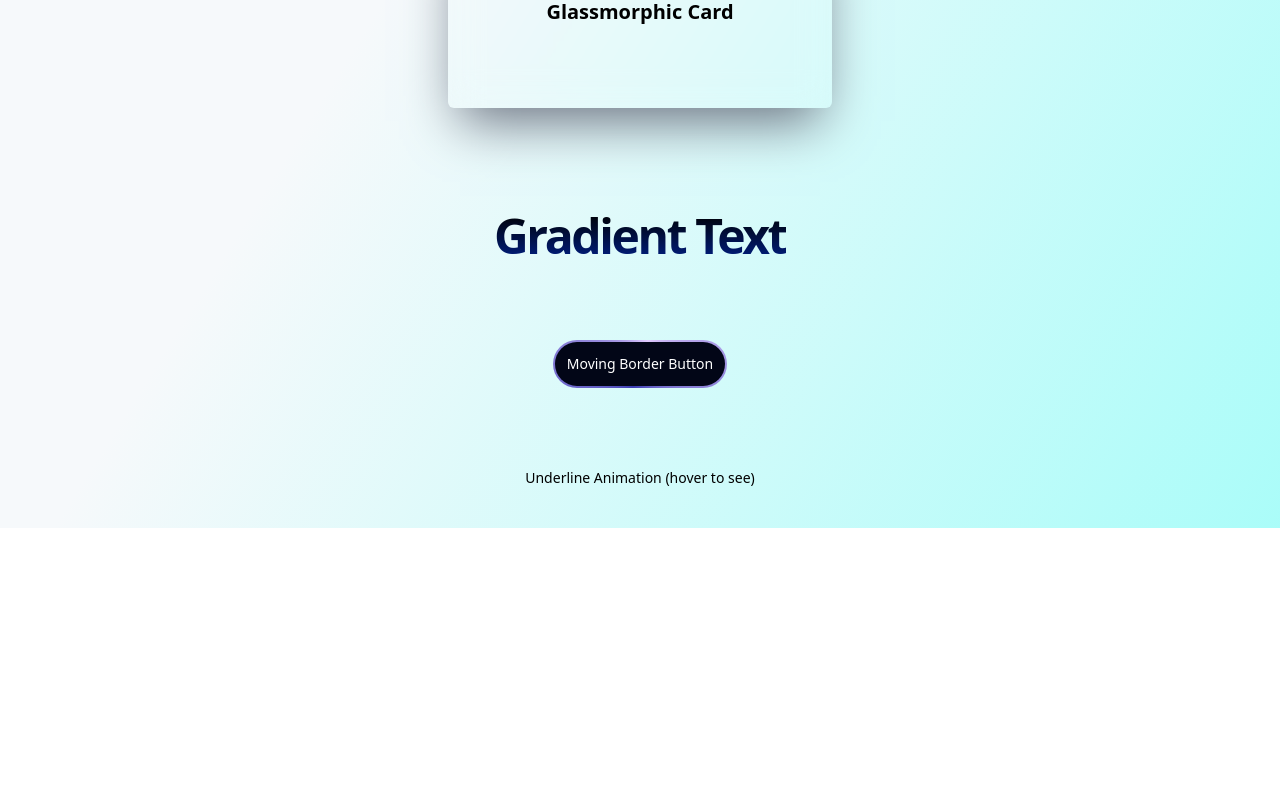
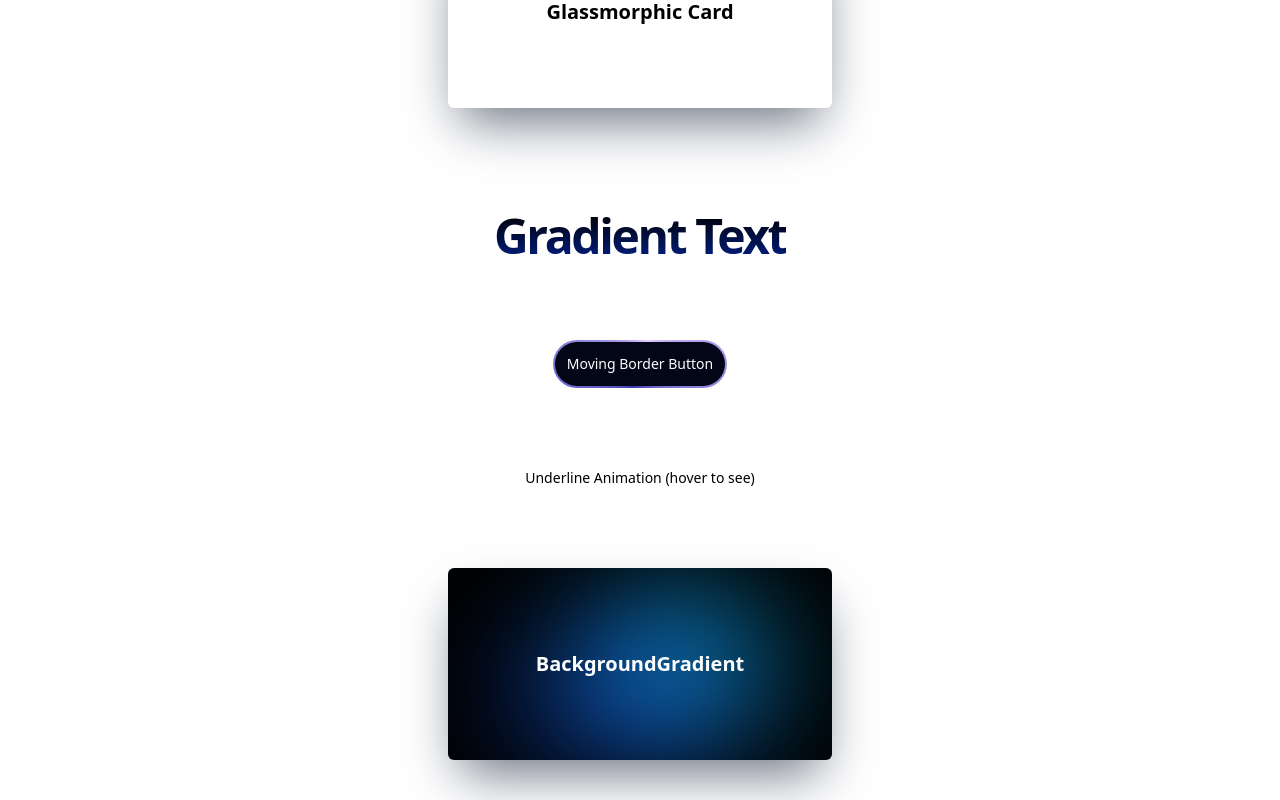
Before and after one commit to ankitku3101/Personal-UI-Library, a Next.js app: page / in a window 1280 px wide. Shown: the part 540-1340 px from the top of the page. Before the commit the page ends 1068 px from the top, so only its background shows below. Built offline with nearby package versions, Linux system fonts and the light colour scheme.

Commit message:
Added: BackgroundGradient component

```diff
--- a/app/page.tsx
+++ b/app/page.tsx
@@ -1,3 +1,4 @@
+import BackgroundGradient from "@/components/BackgroundGradient";
 import GitHubButton from "@/components/GitHubButton";
 import GlassmorphicCard from "@/components/GlassmorphicCard";
 import GradientText from "@/components/GradientText";
@@ -5,10 +6,9 @@ import MovingBorderButton from "@/components/MovingBorderButton";
 import StickyHeader from "@/components/StickyHeader";
 import UnderlineAnimation from "@/components/UnderlineAnimation";
 
-
 export default function Home() {
   return (
-    <div className="min-h-screen bg-custom-gradient">
+    <div className="min-h-screen">
       <div className="container text-center py-14">
         <h1 className="text-3xl md:text-5xl font-bold tracking-tighter">
           Just-Another-<span className="text-[#1E6AE1]">UI</span>-Library
@@ -32,6 +32,21 @@ export default function Home() {
         <div className="flex items-center justify-center py-10">
           <UnderlineAnimation />
         </div>
+        <div className="flex items-center justify-center py-10">
+          <div className="relative h-32 md:h-48 w-72 md:w-96 p-6 text-sm md:text-xl font-semibold flex items-center justify-center bg-black rounded-md shadow-gray-500 shadow-2xl overflow-hidden">
+            {/* Background Gradient component as the background */}
+            <BackgroundGradient
+              color1="#06fff0"
+              color2="#1700cd"
+              id={5}
+              position="bottom left"
+              className="absolute inset-0 w-full h-full z-0"
+            />
+            <div className="relative z-10 text-white">
+              BackgroundGradient
+            </div>
+          </div>
+        </div>
       </div>
     </div>
   );
--- /dev/null
+++ b/components/BackgroundGradient.tsx
@@ -0,0 +1,65 @@
+import React from 'react';
+
+interface BackgroundGradientProps {
+  color1: string;
+  color2: string;
+  position: 'top' | 'bottom' | 'left' | 'right' | 'top right' | 'top left' | 'bottom right' | 'bottom left';
+  id: number;
+  className?: string;
+}
+
+// Array of 10 unique clipPath patterns for different gradient shapes
+const clipPathPatterns = [
+  'polygon(90% 10%, 100% 30%, 85% 50%, 100% 70%, 80% 90%, 60% 85%, 50% 75%, 40% 90%, 20% 75%, 10% 50%)',
+  'polygon(50% 0%, 100% 38%, 80% 100%, 0% 50%)',
+  'polygon(20% 10%, 80% 0%, 100% 90%, 10% 100%)',
+  'polygon(10% 0%, 100% 20%, 80% 80%, 0% 70%)',
+  'polygon(30% 10%, 90% 30%, 70% 90%, 20% 60%)',
+  'polygon(60% 10%, 90% 50%, 60% 100%, 10% 70%)',
+  'polygon(90% 20%, 70% 40%, 100% 90%, 50% 60%)',
+  'polygon(70% 10%, 90% 50%, 50% 100%, 10% 70%)',
+  'polygon(30% 20%, 80% 30%, 60% 100%, 20% 80%)',
+  'polygon(10% 10%, 90% 30%, 100% 90%, 20% 70%)',
+];
+
+const BackgroundGradient: React.FC<BackgroundGradientProps> = ({
+  color1,
+  color2,
+  position,
+  id,
+  className,
+}) => {
+  const selectedClipPath = clipPathPatterns[id % clipPathPatterns.length];
+
+  const getPositionStyles = () => {
+    const positionStyles: Record<string, React.CSSProperties> = {
+      'top left': { top: 0, left: 0, transform: 'none' },
+      'top right': { top: 0, right: 0, transform: 'none' },
+      'bottom left': { bottom: 0, left: 0, transform: 'none' },
+      'bottom right': { bottom: 0, right: 0, transform: 'none' },
+      'top': { top: 0, left: '50%', transform: 'translateX(-50%)' },
+      'bottom': { bottom: 0, left: '50%', transform: 'translateX(-50%)' },
+      'left': { top: '50%', left: 0, transform: 'translateY(-50%)' },
+      'right': { top: '50%', right: 0, transform: 'translateY(-50%)' },
+    };
+    return positionStyles[position] || positionStyles['bottom right'];
+  };
+
+  return (
+    <div
+      className={`absolute -z-10 transform-gpu overflow-hidden blur-3xl ${className}`}
+      aria-hidden="true"
+      style={getPositionStyles()}
+    >
+      <div
+        className="relative w-full h-full"
+        style={{
+          clipPath: selectedClipPath,
+          backgroundImage: `linear-gradient(to ${position}, ${color1}, ${color2})`,
+        }}
+      ></div>
+    </div>
+  );
+};
+
+export default BackgroundGradient;
```
